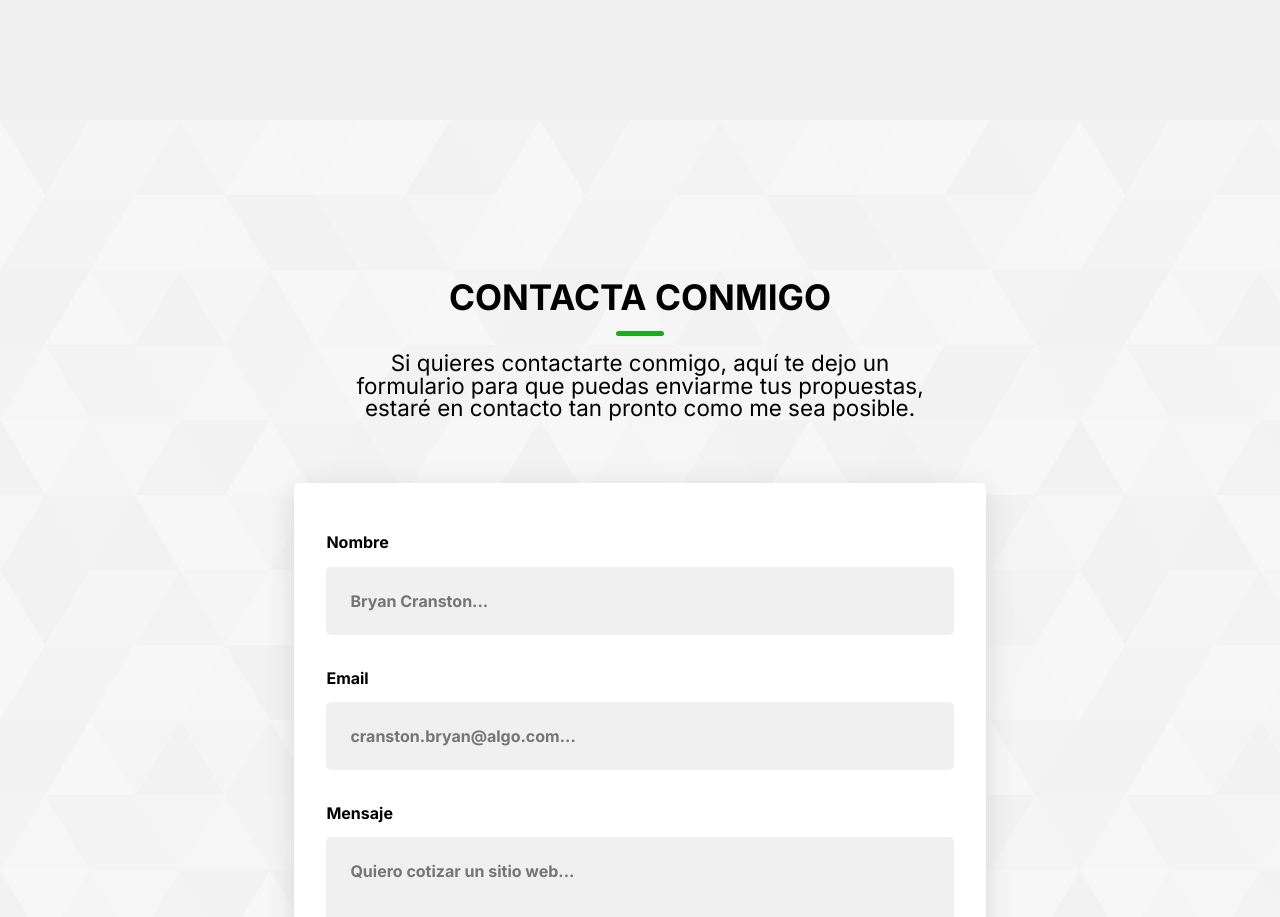
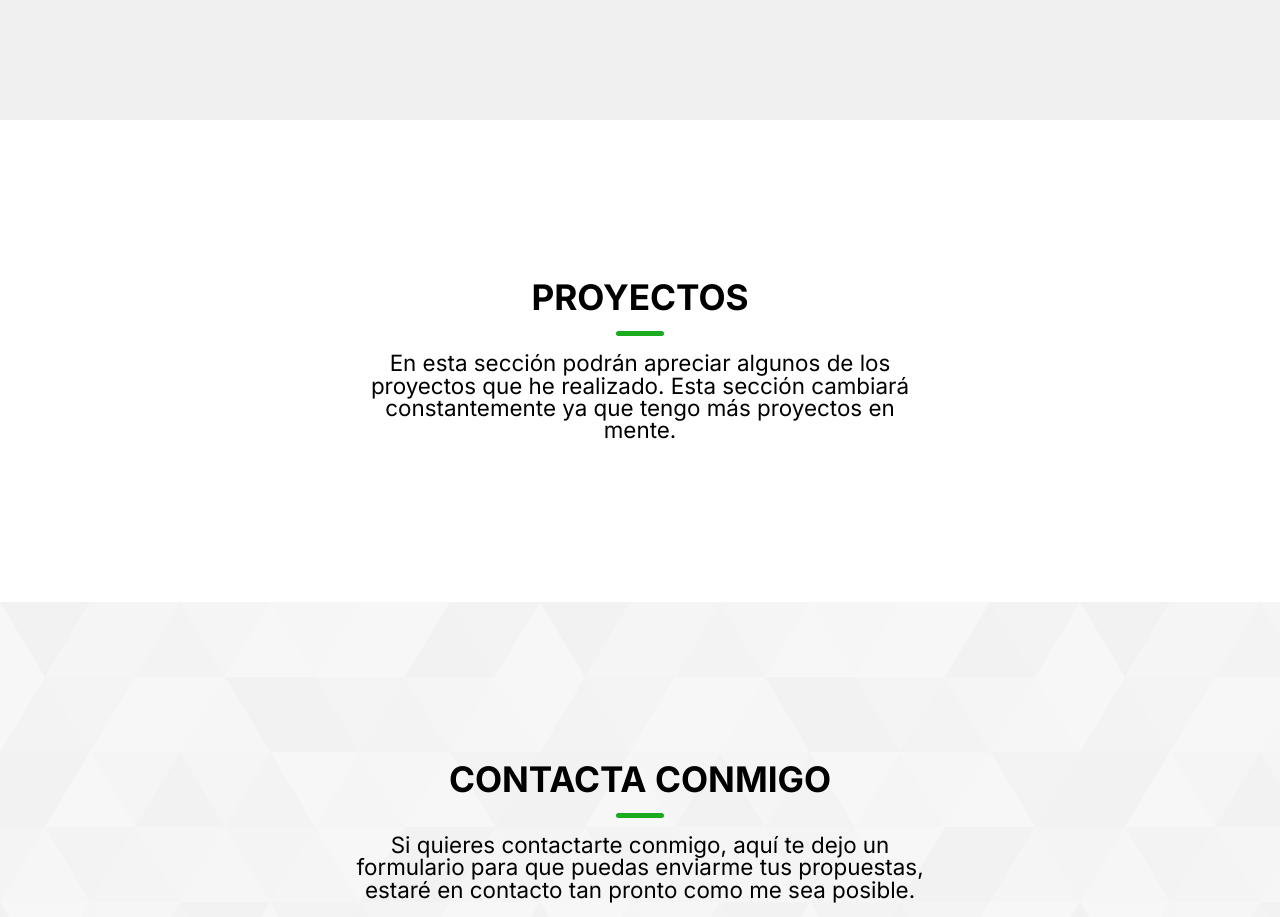
Before and after one commit to damaaaar/portfolio, a React (Vite) app: page / in a window 1280 px wide. Shown: the part 1720-2637 px from the top of the page. Built offline with nearby package versions, Linux system fonts and the light colour scheme.

Commit message:
add projects section

```diff
--- a/src/App.jsx
+++ b/src/App.jsx
@@ -2,6 +2,7 @@
 import Header from './components/Header'
 import Home from './components/Home'
 import About from './components/About'
+import Projects from './components/Projects'
 import Contact from './components/Contact'
 import Footer from './components/Footer'
 
@@ -11,6 +12,7 @@
       <Header />
       <Home />
       <About />
+      <Projects />
       <Contact />
       <Footer />
     </>
--- /dev/null
+++ b/src/components/Projects/Projects.css
@@ -0,0 +1,15 @@
+.projects {
+  padding: 10rem 5vw;
+  background: #ffffff;
+  display: flex;
+  flex-direction: column;
+  gap: 5rem;
+}
+
+.projects-content {
+  display: flex;
+  flex-direction: column;
+  align-items: center;
+  justify-content: center;
+  gap: 2.3rem;
+}
--- /dev/null
+++ b/src/components/Projects/index.jsx
@@ -0,0 +1,16 @@
+import './Projects.css'
+import Title from '../Title'
+import Description from '../Description'
+
+function Projects () {
+  return (
+    <section className='projects' id='projects'>
+      <div className='projects-content'>
+        <Title value='Proyectos' />
+        <Description value='En esta sección podrán apreciar algunos de los proyectos que he realizado. Esta sección cambiará constantemente ya que tengo más proyectos en mente.' />
+      </div>
+    </section>
+  )
+}
+
+export default Projects
```
